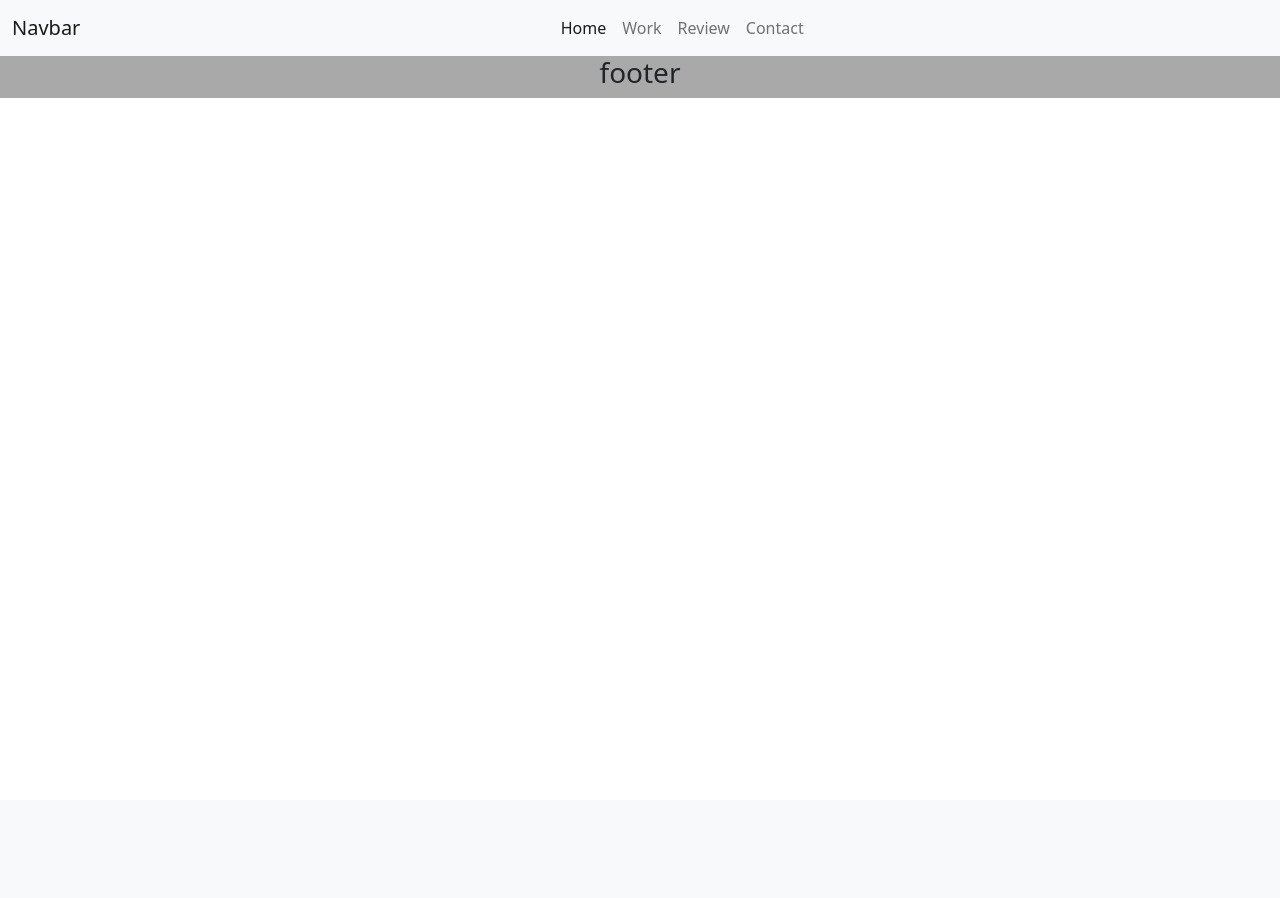
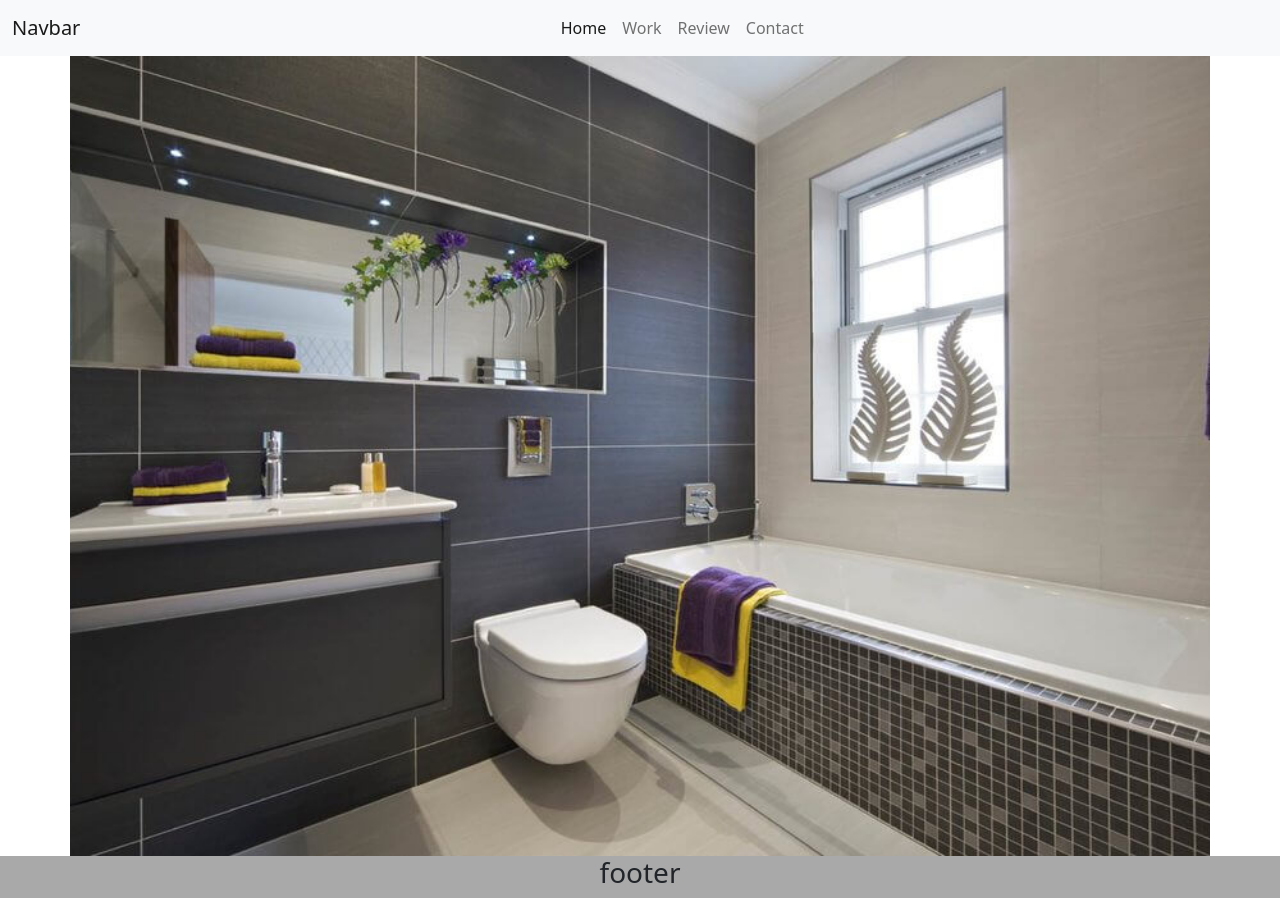
Before and after one commit to LiamD88/signature_bath, a Django app: template home/templates/index.html in a window 1280 px wide. Before the commit the page ends 98 px from the top, so only its background shows below. Run offline with Django 3.2, Linux system fonts and the light colour scheme; the template is opened without the code that fills it, so the values that code supplies are empty; some libraries are stand-ins or nearby versions.

Commit message:
added hero image to static folder and same image to index.html

```diff
--- a/home/templates/index.html
+++ b/home/templates/index.html
@@ -1,6 +1,15 @@
 {% extends 'base.html' %}
+
+{% load static %}
 
 {% block content %}
 
+<div class="container">
+    <div class="row">
+        <div class="col-12 hero-image">
+
+        </div>
+    </div>
+</div>
 
 {% endblock %}
--- a/signature/static/css/style.css
+++ b/signature/static/css/style.css
@@ -3,3 +3,15 @@
 .footer-background {
     background-color:#a9a9a9;
 }
+
+
+/* home page */
+
+.hero-image {
+    background-image: url("../img/hero-image.jpg");
+    height: 100vh;
+    background-attachment: fixed;
+    background-position: center;
+    background-repeat: no-repeat;
+    background-size: cover;
+}
```
Also changed, not shown: signature/static/img/hero-image.jpg (added).
